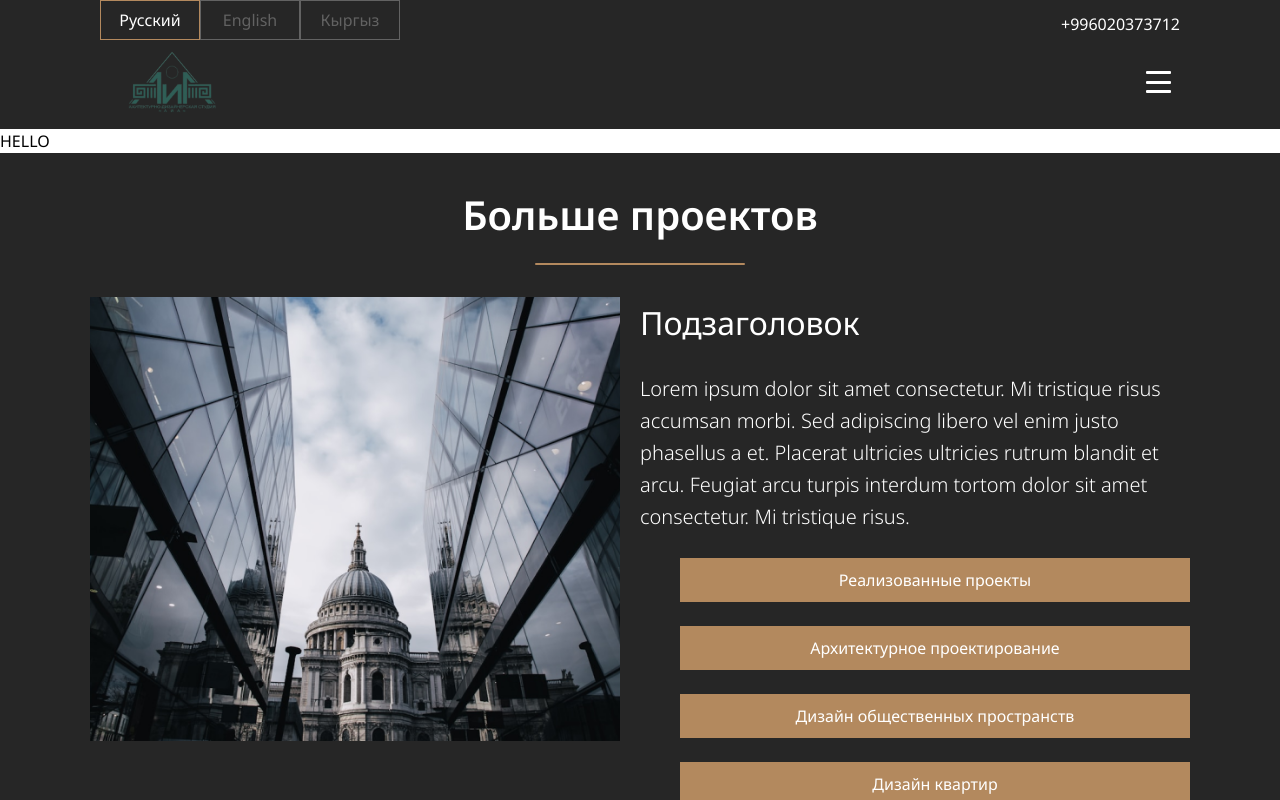
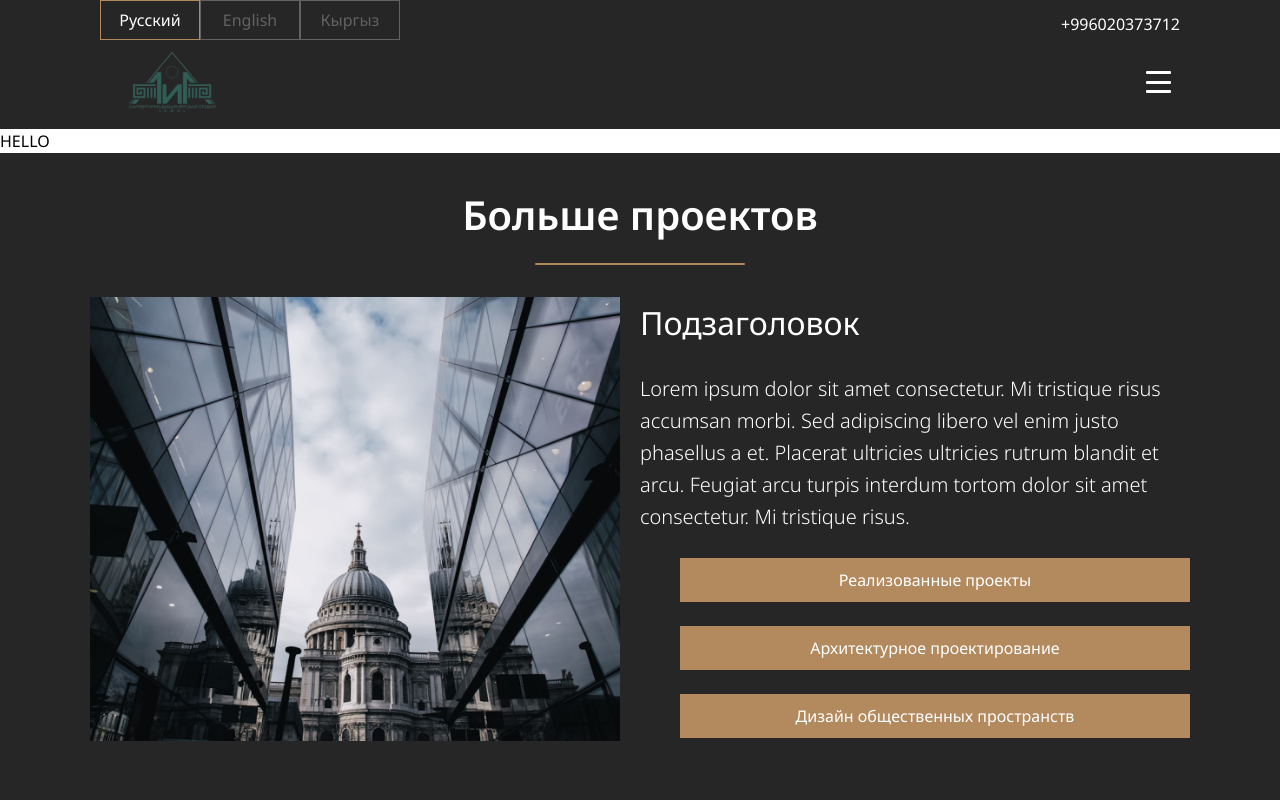
Before and after one commit to Talgat-07/aia_frontend, a React (Vite) app: page / in a window 1280 px wide. Shown: the top 800 px of the page. Built offline with nearby package versions, Linux system fonts and the light colour scheme.

Commit message:
refactor

```diff
--- a/src/UI/moreProjects/moreProjects.jsx
+++ b/src/UI/moreProjects/moreProjects.jsx
@@ -3,25 +3,48 @@ import PropTypes from 'prop-types';
 import classes from 'UI/moreProjects/moreProjects.module.scss';
 import { Typography } from '..';
 
-const MoreProjects = ({ initialConfig, children }) => {
+export const MoreProjects = ({ initialConfig, children }) => {
   const [config] = useState(initialConfig);
+
+  const contentClass = config.image ? classes.content : `${classes.content} ${classes.noImage}`;
+  const textClass = config.image ? classes.textContainer : `${classes.textContainer} ${classes.noImageText}`;
+  const textHead = config.image ? classes.text : `${classes.text} ${classes.noImageTextHead}`;
 
   return (
       <div className={classes.custom_block}>
         {children}
-      <div className={classes.content}>
-        <div className={classes.imageContainer}>
+        <div className={contentClass}>
+          {config.image && (
+              <div className={`${classes.imageContainer}`}>
                 <img src={config.image} alt="Project" className={classes.custom_image} />
               </div>
-        <div className={classes.textContainer}>
-          <Typography variant="bodyXl" color="white">{config.subtitle}</Typography>
-          <Typography variant="bodyM" color="white" weight="light" className={classes.textt}>{config.text}</Typography>
+          )}
+          {(config.subtitle || config.text) && (
+              <div className={textClass}>
+                {config.subtitle && (
+                    <Typography variant="bodyXl" color="white">
+                      {config.subtitle}
+                    </Typography>
+                )}
+                {config.text && (
+                    <Typography
+                        variant="bodyM"
+                        color="white"
+                        weight="light"
+                        className={textHead}
+                    >
+                      {config.text}
+                    </Typography>
+                )}
+                {config.buttons && config.buttons.length > 0 && (
                     <div className={classes.buttons}>
                       {config.buttons.map((buttonText, index) => (
                           <button key={index}>{buttonText}</button>
                       ))}
                     </div>
+                )}
               </div>
+          )}
         </div>
       </div>
   );
@@ -29,12 +52,10 @@ const MoreProjects = ({ initialConfig, children }) => {
 
 MoreProjects.propTypes = {
   initialConfig: PropTypes.shape({
-    image: PropTypes.string.isRequired,
-    subtitle: PropTypes.string.isRequired,
+    image: PropTypes.string,
+    subtitle: PropTypes.string,
     text: PropTypes.string.isRequired,
     buttons: PropTypes.arrayOf(PropTypes.string).isRequired,
   }).isRequired,
   children: PropTypes.node,
 };
-
-export default MoreProjects;
--- a/src/UI/moreProjects/moreProjects.module.scss
+++ b/src/UI/moreProjects/moreProjects.module.scss
@@ -1,6 +1,5 @@
 .custom_block {
   background-color: #262626;
-  margin-bottom: 20px;
   padding: 30px 90px 70px;
 
   .title {
@@ -13,7 +12,10 @@
     display: flex;
     justify-content: space-between;
     align-items: flex-start;
-
+    &.noImage {
+      flex-direction: column;
+      text-align: center;
+    }
     .imageContainer {
       flex: 1;
       margin-right: 20px;
@@ -29,9 +31,17 @@
       flex: 1;
       display: flex;
       flex-direction: column;
+      &.noImageText {
+        margin: 0 auto;
+        flex-direction: row;
+      }
 
-      .textt {
+      .text {
         margin: 25px 0;
+        &.noImageTextHead{
+          width: 700px;
+          text-align: start;
+        }
       }
 
       .buttons {
--- a/src/pages/HomePage/HomePage.jsx
+++ b/src/pages/HomePage/HomePage.jsx
@@ -1,18 +1,16 @@
-import MoreProjects from "UI/moreProjects/moreProjects";
+import {MoreProjects} from "UI/moreProjects/moreProjects";
 import image from "assets/img/moreProjects.png";
 import { Heading } from "UI/heading/Heading";
 
 const HomePage = () => {
   const initialConfig = {
-    image: image,
-    subtitle: 'Подзаголовок',
+   image: image,
+   subtitle: 'Подзаголовок',
     text: 'Lorem ipsum dolor sit amet consectetur. Mi tristique risus accumsan morbi. Sed adipiscing libero vel enim justo phasellus a et. Placerat ultricies ultricies rutrum blandit et arcu. Feugiat arcu turpis interdum tortom dolor sit amet consectetur. Mi tristique risus.',
     buttons: [
       'Реализованные проекты',
       'Архитектурное проектирование',
       'Дизайн общественных пространств',
-      'Дизайн квартир',
-      'Дизайн квартир',
     ],
   };
 
```
Lines whose indentation alone changed are shown as unchanged.
